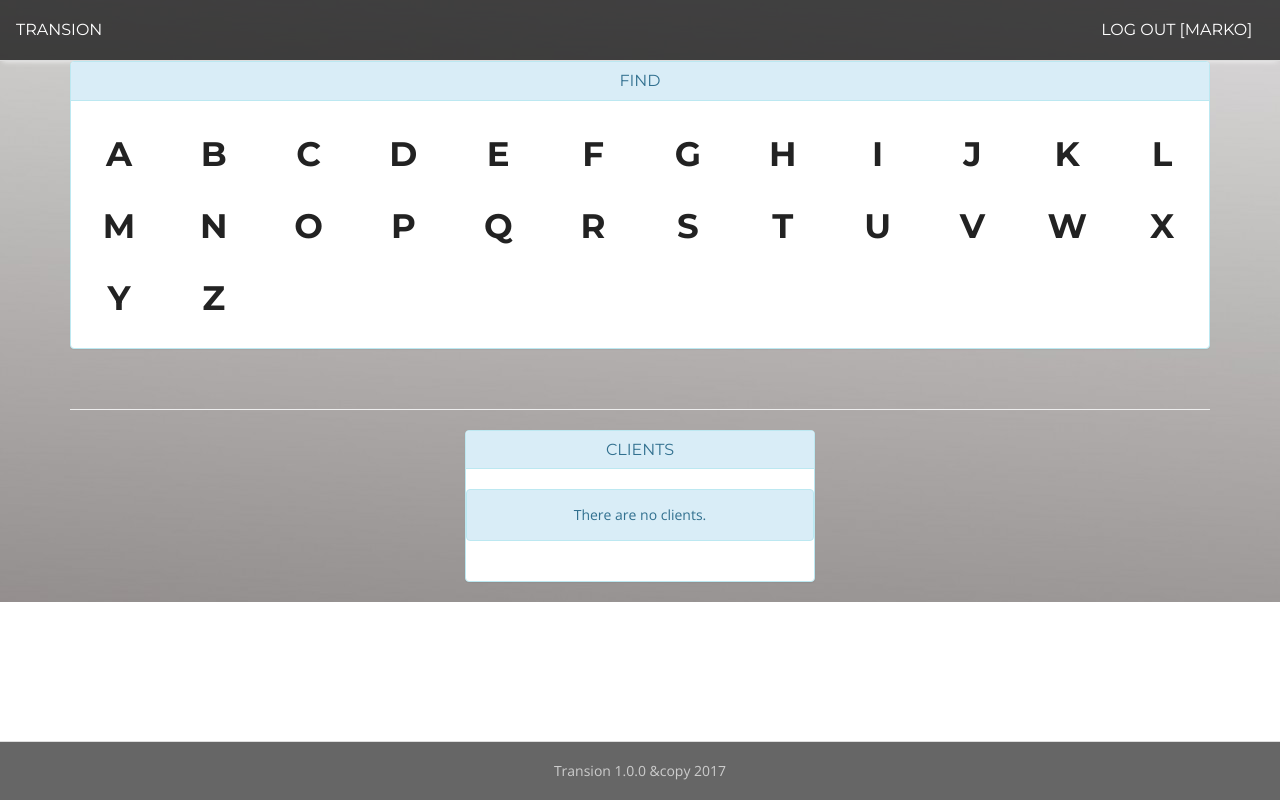
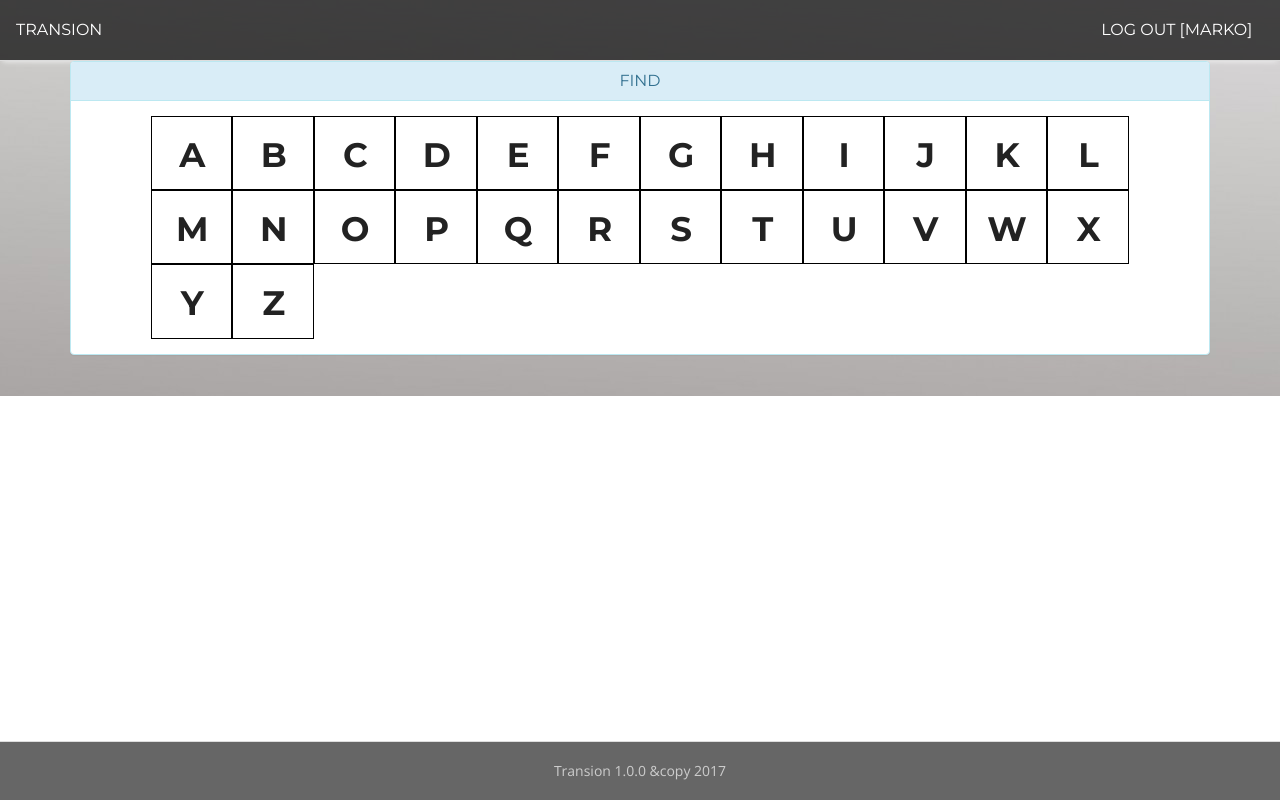
Before and after one commit to DejanUrosevic/transion-react, a React (Create React App) app in the folder transion-react/: page /client in a window 1280 px wide. Built offline with nearby package versions, Linux system fonts and the light colour scheme; sample sign-in values are in the browser's storage; a web font is replaced by a local one.

Commit message:
Select client by letter and show it in table.

```diff
--- a/transion-react/public/css/style.css
+++ b/transion-react/public/css/style.css
@@ -904,3 +904,16 @@ table, th, td {
 	height: 150px;
   	border-left: 2px solid #699DB6;
 }
+
+
+div.letters {
+	background: #FFF;
+	border: 1px solid black;
+}
+
+div.letters:hover {
+	background-color: lightcyan;
+}
+div.letters.clicked {
+	background-color: rgb(20, 87, 87);
+}
--- a/transion-react/src/action/action.js
+++ b/transion-react/src/action/action.js
@@ -93,7 +93,6 @@ export const selectFieldForMapping = (mappingtype) => dispatch =>
         });
 
 //CLIENT
-
 export const selectClientsOnLetter = (letter) => dispatch =>
     clientApi.client.getByLetters(letter)
         .then(function(response){
--- a/transion-react/src/component/pages/ClientPage.js
+++ b/transion-react/src/component/pages/ClientPage.js
@@ -4,15 +4,21 @@ import Footer from '../footer';
 import { PropTypes } from 'prop-types';
 import { withRouter } from 'react-router-dom';
 import { connect } from 'react-redux';
+import { selectClientsOnLetter } from '../../action/action';
 
 class ClientPage extends React.Component{
 
     constructor(props){
         super(props);
         this.state = {
-            letters: []
+            letters: [],
+            clients: [],
+            selectedRow: -1,
+            lettersContainer: {paddingLeft: '80px', paddingRight: '80px'},
+            letterCss:{overflow: 'hidden'}
         }
         this.convertLetters = this.convertLetters.bind(this);
+        this.selectAgencies = this.selectAgencies.bind(this);
     }
 
     componentDidMount() {
@@ -28,6 +34,23 @@ class ClientPage extends React.Component{
         this.setState({letters : letters});
     }
 
+    selectAgencies(selectedRow, selectedLetter){
+        this.setState({selectedRow: selectedRow});
+        var clients = [];
+        /*this.props.selectClientsOnLetter(String.fromCharCode(selectedLetter))
+            .then(function(response){
+                for(var i = 0; i < response.length; i++){
+                    clients.push(response[i]);
+                }
+
+                me.setState({clients: clients});
+            })*/
+        this.props.selectClientsOnLetter(selectedLetter)
+            .then((response) => {
+                this.setState({clients: response})
+            })
+    }
+
     render(){
         return(
             <div className = "b2">
@@ -40,31 +63,33 @@ class ClientPage extends React.Component{
                                         <h3 className="panel-title">Find</h3>
                                 </div>
                                 <div className="panel-body">
-                                <div className="row" styles="{{padding-left: '80px;'}}">
+                                    <div className="row" style={this.state.lettersContainer}>
                                     {
-                                    this.state.letters.map(function(letter){
+                                        this.state.letters.map((letter, i) => {
                                             return(
-                                            <div key={letter}
-                                                 className="col-sm-1 col-md-1 col-lg-1 letters"
-                                                 styles="{{overflow: 'hidden;'}}">
+                                                <div key={i}
+                                                    className={`col-sm-1 col-md-1 col-lg-1 letters ${i==this.state.selectedRow ? 'clicked': ''}`}
+                                                    style={this.state.letterCss}
+                                                    onClick={() => this.selectAgencies(i, letter)}>
                                                     &nbsp;&nbsp;<h2> {letter} </h2>
                                                 </div>
                                             )
                                         })
                                     }
-
                                     </div>
                                 </div>
                             </div>
                         </div>
                     </div>
                         <br/>
+                    {this.state.selectedRow != -1 &&
                         <div className="row">
                             <div className="col-sm-12 col-md-12 col-lg-12 animated fadeInUp">
                                 <hr className="style13 animated fadeInDown"/>
                             </div>
                         </div>
-
+                    }
+                    {this.state.selectedRow != -1 &&
                         <div className="col-md-4 col-md-offset-4 animated fadeInUp">
                             <div className="panel panel-info">
                                 <div className="panel-heading text-center">
@@ -72,25 +97,37 @@ class ClientPage extends React.Component{
                                 </div>
                                 <br/>
 
+                                {this.state.clients.length == 0 &&
                                     <div align="center" className="alert alert-info animated fadeInDown">There are no clients.</div>
+
+                                }
 
                                 <div className="row animated fadeInUp">
                                     <div className="col-md-12 col-xs-12 col-sm-12" styles="{{overflow:'hidden;'}}">
                                         <table className="table table-hover">
                                             <tbody>
-                                    {/*<tr *ngFor="let agency of agencies; let i = index;" (click)="showOptions(agency, i)" [ngClass]="{'trActive': i == selectedRowClient}">
+                                                {
+                                                    this.state.clients.map((client, i ) => {
+                                                        return (
+                                                            <div key= {i}>
+                                                                <tr >
                                                                     <td>
-                                        <h3> {{agency.name}} </h3>
-                                        <p> <i> {{agency.email}} </i> </p>
-                                        <p> <i> {{agency.telephone}} </i> </p>
+                                                                        <h3> {client.name} </h3>
+                                                                        <p> <i> {client.email} </i> </p>
+                                                                        <p> <i> {client.telephone} </i> </p>
                                                                     </td>
-                            </tr>*/}
+                                                                </tr>
+                                                            </div>
+                                                        )
+                                                    })
+                                                }
                                             </tbody>
                                         </table>
                                     </div>
                                 </div>
                             </div>
                         </div>
+                }
                     <div className="col-md-3 animated fadeInUp" align="center" >
                         <p>
                         {/*<a (click)="mails()" class="btn btn-red">Mails</a>
@@ -104,7 +141,7 @@ class ClientPage extends React.Component{
 }
 
 ClientPage.PropTypes = {
-
+    selectClientsOnLetter: PropTypes.func.isRequired
 }
 
-export default withRouter(connect(null, {})(ClientPage))
+export default withRouter(connect(null, { selectClientsOnLetter })(ClientPage))
--- a/transion-react/src/reducers/ClientReducer.jsx
+++ b/transion-react/src/reducers/ClientReducer.jsx
@@ -1,11 +1,11 @@
 import { SELECT_CLIENTS, SELECT_CLIENTS_ON_LETTER} from '../types';
 
-export default function AgenciesReducer(state = {}, action ={}){
+export default function ClientsReducer(state = {}, action ={}){
     switch(action.type){
         case SELECT_CLIENTS:
             return {};
         case SELECT_CLIENTS_ON_LETTER:
-            return action.agencies;
+            return action.clients;
         default:
             return state;
     }
```
Lines whose indentation alone changed are shown as unchanged.
